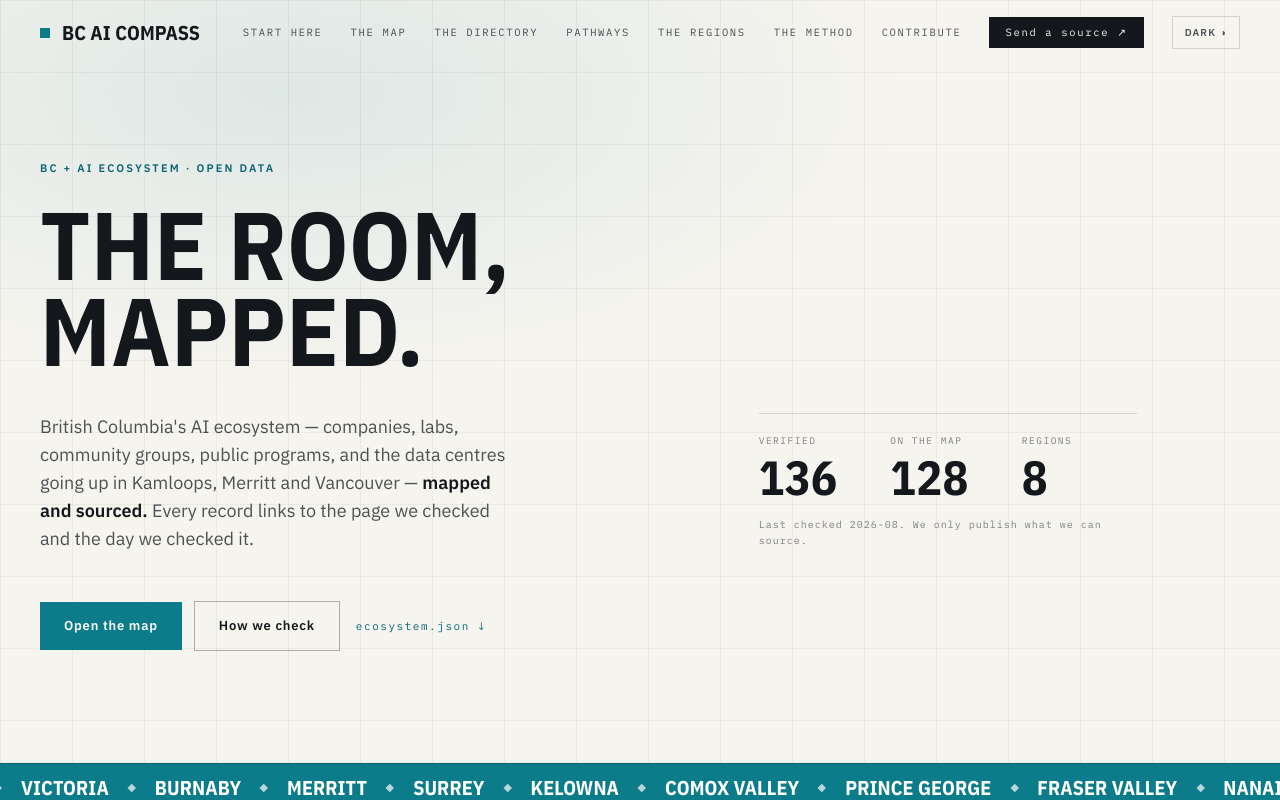
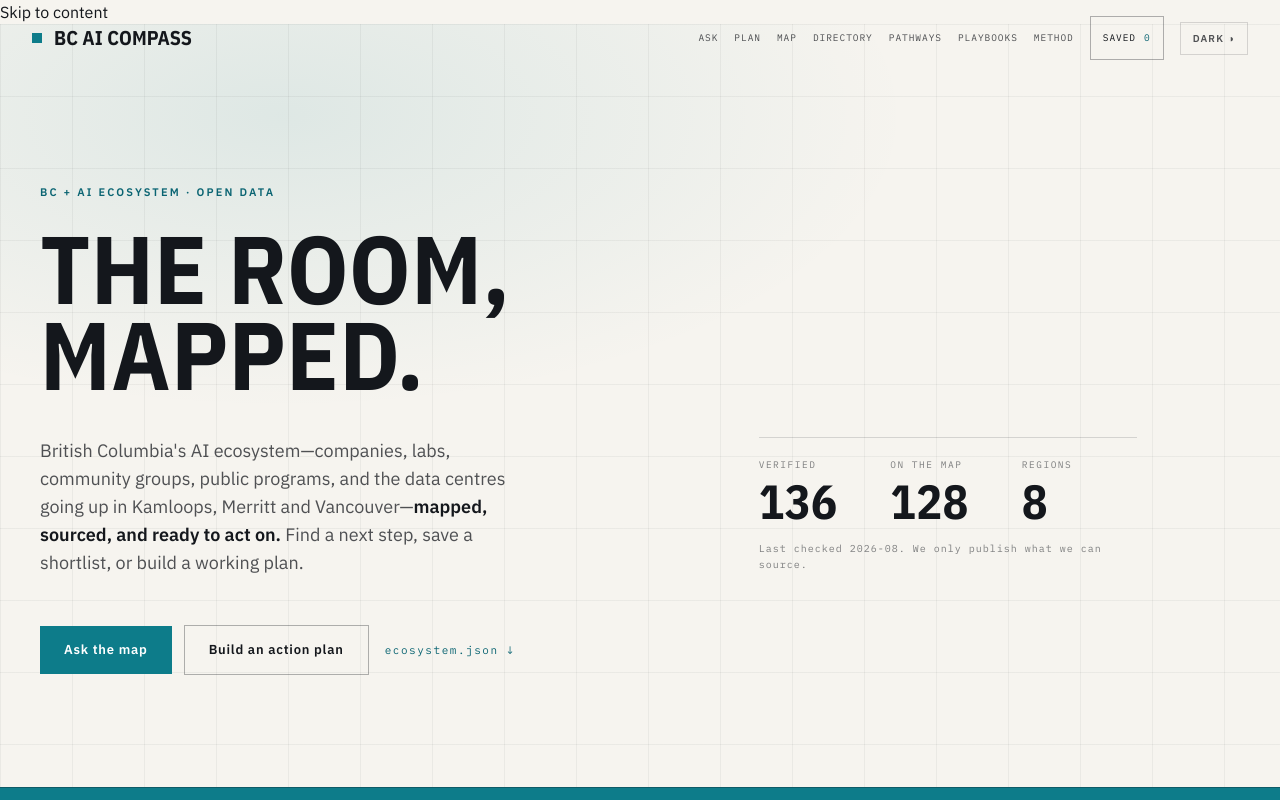
Before and after one commit to MartinMontero/BCAICompass, a React (Vite) app: page / in a window 1280 px wide. Shown: the top 800 px of the page. Built offline with nearby package versions, Linux system fonts and the light colour scheme.

Commit message:
Integrate practical workflows and accessible navigation

```diff
--- a/src/App.tsx
+++ b/src/App.tsx
@@ -1,72 +1,75 @@
-import { useCallback, useEffect, useState } from 'react';
+import { useCallback, useEffect, useMemo, useState } from 'react';
 import Nav from './components/Nav';
 import Marquee from './components/Marquee';
 import Hero from './sections/Hero';
+import AskTheMap from './sections/AskTheMap';
 import Onramps from './sections/Onramps';
+import ActionPlanner from './sections/ActionPlanner';
 import EcosystemMap from './sections/EcosystemMap';
 import Directory from './sections/Directory';
+import Shortlist from './components/Shortlist';
 import Pathways from './sections/Pathways';
+import Playbooks from './sections/Playbooks';
 import Regions from './sections/Regions';
 import Mission from './sections/Mission';
 import Contribute from './sections/Contribute';
 import Footer from './sections/Footer';
 import type { Preset } from './data/preset';
+import { useShortlist } from './hooks/useShortlist';
 
 export default function App() {
-  /**
-   * The active onramp or pathway, shared by the map and the directory so the two
-   * always show the same slice. One slot, so an onramp and a pathway cannot both
-   * be active — setting either replaces the other with no bookkeeping.
-   */
   const [preset, setPreset] = useState<Preset>(null);
   const clearPreset = useCallback(() => setPreset(null), []);
+  const shortlist = useShortlist();
+  const savedIds = useMemo(() => new Set(shortlist.ids), [shortlist.ids]);
 
   useEffect(() => {
     let fired = false;
     const io = new IntersectionObserver(
       (entries) => {
-        entries.forEach((e) => {
-          if (e.isIntersecting) {
+        entries.forEach((entry) => {
+          if (entry.isIntersecting) {
             fired = true;
-            e.target.classList.add('is-visible');
-            io.unobserve(e.target);
+            entry.target.classList.add('is-visible');
+            io.unobserve(entry.target);
           }
         });
       },
-      { rootMargin: '0px 0px -8% 0px', threshold: 0.08 }
+      { rootMargin: '0px 0px -8% 0px', threshold: 0.08 },
     );
-    document.querySelectorAll('.reveal').forEach((el) => io.observe(el));
-    // Resilience: if the observer never fires (old engines, embedded webviews),
-    // do not leave the content permanently hidden.
-    const t = setTimeout(() => {
-      if (!fired) document.querySelectorAll('.reveal').forEach((el) => el.classList.add('is-visible'));
+    document.querySelectorAll('.reveal').forEach((element) => io.observe(element));
+    const timeout = setTimeout(() => {
+      if (!fired) document.querySelectorAll('.reveal').forEach((element) => element.classList.add('is-visible'));
     }, 2000);
     return () => {
       io.disconnect();
-      clearTimeout(t);
+      clearTimeout(timeout);
     };
   }, []);
 
   useEffect(() => {
-    // ?flat=1 disables the reveal animation — also a reduced-motion escape hatch.
     if (window.location.search.includes('flat=1')) document.documentElement.classList.add('flat');
-    // Honour deep links like /#map once the app has mounted.
     if (window.location.hash) {
-      const el = document.querySelector(window.location.hash);
-      if (el) setTimeout(() => el.scrollIntoView({ behavior: 'instant' as ScrollBehavior }), 300);
+      const element = document.querySelector(window.location.hash);
+      if (element) setTimeout(() => element.scrollIntoView({ behavior: 'instant' as ScrollBehavior }), 300);
     }
   }, []);
 
   return (
-    <div className="min-h-screen bg-[var(--bg)] text-[var(--ink)]">
-      <Nav />
-      <main>
+    <div className="min-h-dvh bg-[var(--bg)] text-[var(--ink)]">
+      <a href="#main-content" className="skip-link">Skip to content</a>
+      <Nav savedCount={shortlist.count} />
+      <main id="main-content" tabIndex={-1}>
         <Hero />
         <Marquee />
+        <AskTheMap savedIds={savedIds} onToggle={shortlist.toggle} />
         <Onramps onPreset={setPreset} />
+        <ActionPlanner savedIds={savedIds} onToggle={shortlist.toggle} onPreset={setPreset} />
         <EcosystemMap preset={preset} onClearPreset={clearPreset} />
-        <Directory preset={preset} onClearPreset={clearPreset} />
+        <Directory preset={preset} onClearPreset={clearPreset} savedIds={savedIds} onToggle={shortlist.toggle} />
+        <Shortlist shortlist={shortlist} />
         <Pathways onPreset={setPreset} />
+        <Playbooks />
         <Regions />
         <Mission />
         <Contribute />
--- a/src/components/Nav.tsx
+++ b/src/components/Nav.tsx
@@ -1,26 +1,25 @@
 import { useEffect, useState } from 'react';
 
 const LINKS = [
-  { n: '01', label: 'START HERE', href: '#start' },
-  { n: '02', label: 'THE MAP', href: '#map' },
-  { n: '03', label: 'THE DIRECTORY', href: '#directory' },
-  { n: '04', label: 'PATHWAYS', href: '#pathways' },
-  { n: '05', label: 'THE REGIONS', href: '#regions' },
-  { n: '06', label: 'THE METHOD', href: '#method' },
-  { n: '07', label: 'CONTRIBUTE', href: '#contribute' },
+  { n: '01', label: 'ASK THE MAP', href: '#ask', short: 'ASK' },
+  { n: '02', label: 'ACTION PLAN', href: '#planner', short: 'PLAN' },
+  { n: '03', label: 'THE MAP', href: '#map', short: 'MAP' },
+  { n: '04', label: 'THE DIRECTORY', href: '#directory', short: 'DIRECTORY' },
+  { n: '05', label: 'SHORTLIST', href: '#shortlist', short: 'SHORTLIST' },
+  { n: '06', label: 'PATHWAYS', href: '#pathways', short: 'PATHWAYS' },
+  { n: '07', label: 'PLAYBOOKS', href: '#playbooks', short: 'PLAYBOOKS' },
+  { n: '08', label: 'THE REGIONS', href: '#regions', short: 'REGIONS' },
+  { n: '09', label: 'THE METHOD', href: '#method', short: 'METHOD' },
+  { n: '10', label: 'CONTRIBUTE', href: '#contribute', short: 'CONTRIBUTE' },
 ];
 
-export default function Nav() {
+const DESKTOP_LINKS = LINKS.filter((link) => ['#ask', '#planner', '#map', '#directory', '#pathways', '#playbooks', '#method'].includes(link.href));
+
+export default function Nav({ savedCount }: { savedCount: number }) {
   const [hidden, setHidden] = useState(false);
   const [scrolled, setScrolled] = useState(false);
   const [open, setOpen] = useState(false);
-  // Read the initial theme lazily, at first render, rather than in an effect.
-  // The inline bootstrap in index.html stamps data-theme on <html> before React
-  // mounts, so the value is already there — and syncing it in an effect would
-  // cause a cascading render for no reason.
-  const [theme, setTheme] = useState<string>(
-    () => document.documentElement.getAttribute('data-theme') || 'light'
-  );
+  const [theme, setTheme] = useState<string>(() => document.documentElement.getAttribute('data-theme') || 'light');
 
   const toggleTheme = () => {
     const next = theme === 'dark' ? 'light' : 'dark';
@@ -29,7 +28,7 @@
     try {
       localStorage.setItem('bcac-theme', next);
     } catch {
-      /* private mode — the in-memory toggle still works for this session */
+      // The in-memory theme still works when storage is unavailable.
     }
   };
 
@@ -48,54 +47,44 @@
 
   useEffect(() => {
     document.body.style.overflow = open ? 'hidden' : '';
+    const onKeyDown = (event: KeyboardEvent) => {
+      if (event.key === 'Escape') setOpen(false);
+    };
+    if (open) window.addEventListener('keydown', onKeyDown);
     return () => {
       document.body.style.overflow = '';
+      window.removeEventListener('keydown', onKeyDown);
     };
   }, [open]);
 
   return (
     <>
       <header className={`site-nav fixed top-0 left-0 right-0 z-[1000] ${hidden && !open ? 'nav-hidden' : ''}`}>
-        <div
-          className={`mx-auto flex items-center justify-between px-5 md:px-10 py-4 transition-all duration-500 ${
-            scrolled || open ? 'nav-scrolled' : ''
-          }`}
-        >
-          <a href="#top" className="flex items-center gap-3 group" onClick={() => setOpen(false)}>
-            <span className="block w-2.5 h-2.5 bg-[var(--brand)] group-hover:rotate-45 transition-transform duration-300" />
+        <div className={`mx-auto flex items-center justify-between px-5 md:px-8 py-4 transition-all duration-300 ${scrolled || open ? 'nav-scrolled' : ''}`}>
+          <a href="#top" className="flex items-center gap-3 group shrink-0" onClick={() => setOpen(false)}>
+            <span className="block w-2.5 h-2.5 bg-[var(--brand)] group-hover:rotate-45 transition-transform duration-200" />
             <span className="font-display text-lg md:text-xl tracking-wide uppercase">BC AI Compass</span>
           </a>
 
-          <nav className="hidden md:flex items-center gap-7" aria-label="Primary">
-            {LINKS.map((l) => (
-              <a
-                key={l.href}
-                href={l.href}
-                className="font-mono2 text-[10.5px] tracking-[0.16em] text-[var(--ink-soft)] hover:text-[var(--ink)] transition-colors"
-              >
-                {l.label}
+          <nav className="hidden lg:flex items-center gap-4" aria-label="Primary">
+            {DESKTOP_LINKS.map((link) => (
+              <a key={link.href} href={link.href} className="font-mono2 text-[9.5px] tracking-[0.1em] text-[var(--ink-soft)] hover:text-[var(--ink)] transition-colors">
+                {link.short}
               </a>
             ))}
-            <a
-              href="#contribute"
-              className="font-mono2 text-[10.5px] tracking-[0.16em] bg-[var(--ink)] text-[var(--bg)] px-4 py-2 hover:bg-[var(--brand)] hover:text-[var(--brand-ink)] transition-colors"
-            >
-              Send a source ↗
+            <a href="#shortlist" className="min-h-11 inline-flex items-center font-mono2 text-[9.5px] tracking-[0.1em] border border-[var(--line-strong)] px-3 text-[var(--ink)] hover:border-[var(--brand)] transition-colors" aria-label={`Open shortlist, ${savedCount} saved`}>
+              SAVED <span className="ml-2 text-[var(--accent)]">{savedCount}</span>
             </a>
-            <button
-              onClick={toggleTheme}
-              className="theme-toggle"
-              aria-label={theme === 'dark' ? 'Switch to light theme' : 'Switch to dark theme'}
-              title={theme === 'dark' ? 'Light' : 'Dark'}
-            >
+            <button onClick={toggleTheme} className="theme-toggle" aria-label={theme === 'dark' ? 'Switch to light theme' : 'Switch to dark theme'} title={theme === 'dark' ? 'Light' : 'Dark'}>
               {theme === 'dark' ? 'LIGHT ◐' : 'DARK ◑'}
             </button>
           </nav>
 
           <button
-            className="md:hidden font-mono2 text-[11px] tracking-[0.18em] bg-[var(--ink)] text-[var(--bg)] px-3 py-2"
+            className="lg:hidden min-h-11 font-mono2 text-[11px] tracking-[0.18em] bg-[var(--ink)] text-[var(--bg)] px-4 py-2"
             onClick={() => setOpen(!open)}
             aria-expanded={open}
+            aria-controls="mobile-navigation"
             aria-label={open ? 'Close menu' : 'Open menu'}
           >
             {open ? 'CLOSE ✕' : 'MENU ☰'}
@@ -103,51 +92,27 @@
         </div>
       </header>
 
-      {/* full-screen mobile menu */}
       <div
-        className={`fixed inset-0 z-[990] bg-[var(--bg)] flex flex-col justify-between px-5 pt-24 pb-8 transition-opacity duration-300 md:hidden ${
-          open ? 'opacity-100 pointer-events-auto' : 'opacity-0 pointer-events-none'
-        }`}
+        id="mobile-navigation"
+        inert={!open}
+        className={`fixed inset-0 z-[990] bg-[var(--bg)] overflow-y-auto px-5 pt-24 pb-8 transition-opacity duration-200 lg:hidden ${open ? 'opacity-100 pointer-events-auto' : 'opacity-0 pointer-events-none'}`}
         aria-hidden={!open}
       >
         <nav aria-label="Mobile">
-          {LINKS.map((l) => (
-            <a
-              key={l.href}
-              href={l.href}
-              onClick={() => setOpen(false)}
-              className="flex items-baseline gap-4 py-3.5 border-t border-[var(--line)] last:border-b group"
-            >
-              <span className="font-mono2 text-[11px] text-[var(--accent)]">{l.n}</span>
-              <span className="font-display uppercase text-3xl tracking-wide group-hover:text-[var(--accent)] transition-colors">
-                {l.label}
-              </span>
+          {LINKS.map((link) => (
+            <a key={link.href} href={link.href} onClick={() => setOpen(false)} className="flex items-baseline gap-4 py-2.5 border-t border-[var(--line)] last:border-b group">
+              <span className="font-mono2 text-[10px] text-[var(--accent)]">{link.n}</span>
+              <span className="font-display uppercase text-2xl tracking-wide group-hover:text-[var(--accent)] transition-colors">{link.label}</span>
+              {link.href === '#shortlist' && <span className="ml-auto font-mono2 text-[11px] text-[var(--ink-soft)]">{savedCount}</span>}
             </a>
           ))}
         </nav>
-        <div>
-          <div className="font-mono2 text-[9.5px] tracking-[0.2em] text-[var(--ink-faint)] uppercase mb-3">
-            Open data
-          </div>
+        <div className="mt-8">
+          <div className="font-mono2 text-[9.5px] tracking-[0.2em] text-[var(--ink-faint)] uppercase mb-3">Open data</div>
           <div className="flex flex-wrap gap-2">
-            <a
-              href="./ecosystem.json"
-              className="font-mono2 text-[10px] tracking-[0.14em] text-[var(--ink-soft)] border border-[var(--line)] px-3 py-2.5"
-            >
-              ecosystem.json ↓
-            </a>
-            <a
-              href="#contribute"
-              onClick={() => setOpen(false)}
-              className="font-mono2 text-[10px] tracking-[0.14em] bg-[var(--ink)] text-[var(--bg)] px-3 py-2.5"
-            >
-              Send a source ↗
-            </a>
-            <button
-              onClick={toggleTheme}
-              className="theme-toggle"
-              aria-label={theme === 'dark' ? 'Switch to light theme' : 'Switch to dark theme'}
-            >
+            <a href="./ecosystem.json" className="font-mono2 text-[10px] tracking-[0.14em] text-[var(--ink-soft)] border border-[var(--line)] px-3 py-2.5">ecosystem.json ↓</a>
+            <a href="#contribute" onClick={() => setOpen(false)} className="font-mono2 text-[10px] tracking-[0.14em] bg-[var(--ink)] text-[var(--bg)] px-3 py-2.5">Send a source ↗</a>
+            <button onClick={toggleTheme} className="theme-toggle" aria-label={theme === 'dark' ? 'Switch to light theme' : 'Switch to dark theme'}>
               {theme === 'dark' ? 'LIGHT ◐' : 'DARK ◑'}
             </button>
           </div>
--- a/src/sections/Hero.tsx
+++ b/src/sections/Hero.tsx
@@ -1,87 +1,45 @@
 import { MAPPED, ORGANIZATIONS, REGIONS } from '../data/organizations';
 
 export default function Hero() {
-  const regionsCovered = REGIONS.filter((r) => ORGANIZATIONS.some((o) => o.region === r)).length;
-  const stamp = ORGANIZATIONS.map((o) => o.verified).sort().slice(-1)[0];
+  const regionsCovered = REGIONS.filter((region) => ORGANIZATIONS.some((organization) => organization.region === region)).length;
+  const stamp = ORGANIZATIONS.map((organization) => organization.verified).sort().slice(-1)[0];
 
   return (
     <section id="top" className="relative overflow-hidden pt-32 pb-20 md:pt-40 md:pb-28">
+      <div aria-hidden className="absolute inset-0 pointer-events-none" style={{ background: 'radial-gradient(ellipse 70% 55% at 22% 12%, var(--hero-glow), transparent 70%)' }} />
       <div
         aria-hidden
         className="absolute inset-0 pointer-events-none"
         style={{
-          background:
-            'radial-gradient(ellipse 70% 55% at 22% 12%, var(--hero-glow), transparent 70%)',
-        }}
-      />
-      <div
-        aria-hidden
-        className="absolute inset-0 pointer-events-none"
-        style={{
-          backgroundImage:
-            'linear-gradient(var(--grid-line) 1px, transparent 1px), linear-gradient(90deg, var(--grid-line) 1px, transparent 1px)',
+          backgroundImage: 'linear-gradient(var(--grid-line) 1px, transparent 1px), linear-gradient(90deg, var(--grid-line) 1px, transparent 1px)',
           backgroundSize: '72px 72px',
         }}
       />
 
       <div className="relative px-5 md:px-10 max-w-[1400px] mx-auto">
         <div className="eyebrow mb-6 reveal">BC + AI ECOSYSTEM · OPEN DATA</div>
-
         <h1 className="font-display uppercase leading-[0.9] text-[13vw] md:text-[8.5vw] lg:text-[7.5vw] max-w-[15ch] reveal">
-          The room,
-          <br />
-          mapped.
+          The room,<br />mapped.
         </h1>
 
         <div className="mt-10 grid md:grid-cols-12 gap-8 items-start">
           <p className="md:col-span-5 text-base md:text-lg leading-relaxed text-[var(--ink-soft)] reveal">
-            British Columbia's AI ecosystem — companies, labs, community groups,
-            public programs, and the data centres going up in Kamloops, Merritt and
-            Vancouver —{' '}
-            <strong className="text-[var(--ink)]">mapped and sourced.</strong>{' '}
-            Every record links to the page we checked and the day we checked it.
+            British Columbia's AI ecosystem—companies, labs, community groups, public programs, and the data centres going up in Kamloops, Merritt and Vancouver—<strong className="text-[var(--ink)]">mapped, sourced, and ready to act on.</strong> Find a next step, save a shortlist, or build a working plan.
           </p>
-
           <div className="md:col-span-4 md:col-start-8 reveal">
             <dl className="grid grid-cols-3 gap-4 border-t border-[var(--line)] pt-5">
-              <div>
-                <dt className="font-mono2 text-[9.5px] tracking-[0.16em] uppercase text-[var(--ink-faint)]">
-                  Verified
-                </dt>
-                <dd className="font-display text-4xl md:text-5xl mt-1">{ORGANIZATIONS.length}</dd>
-              </div>
-              <div>
-                <dt className="font-mono2 text-[9.5px] tracking-[0.16em] uppercase text-[var(--ink-faint)]">
-                  On the map
-                </dt>
-                <dd className="font-display text-4xl md:text-5xl mt-1">{MAPPED.length}</dd>
-              </div>
-              <div>
-                <dt className="font-mono2 text-[9.5px] tracking-[0.16em] uppercase text-[var(--ink-faint)]">
-                  Regions
-                </dt>
-                <dd className="font-display text-4xl md:text-5xl mt-1">{regionsCovered}</dd>
-              </div>
+              <div><dt className="font-mono2 text-[9.5px] tracking-[0.16em] uppercase text-[var(--ink-faint)]">Verified</dt><dd className="font-display text-4xl md:text-5xl mt-1">{ORGANIZATIONS.length}</dd></div>
+              <div><dt className="font-mono2 text-[9.5px] tracking-[0.16em] uppercase text-[var(--ink-faint)]">On the map</dt><dd className="font-display text-4xl md:text-5xl mt-1">{MAPPED.length}</dd></div>
+              <div><dt className="font-mono2 text-[9.5px] tracking-[0.16em] uppercase text-[var(--ink-faint)]">Regions</dt><dd className="font-display text-4xl md:text-5xl mt-1">{regionsCovered}</dd></div>
             </dl>
-            <p className="font-mono2 text-[10px] tracking-[0.1em] text-[var(--ink-faint)] mt-4 leading-relaxed">
-              Last checked {stamp}. We only publish what we can source.
-            </p>
+            <p className="font-mono2 text-[10px] tracking-[0.1em] text-[var(--ink-faint)] mt-4 leading-relaxed">Last checked {stamp}. We only publish what we can source.</p>
           </div>
         </div>
 
         <div className="mt-12 flex flex-wrap items-center gap-3 reveal">
-          <a href="#map" className="btn-primary">
-            Open the map
-          </a>
-          <a href="#method" className="btn-ghost">
-            How we check
-          </a>
-          <a
-            href="./ecosystem.json"
-            className="font-mono2 text-[11px] tracking-[0.14em] text-[var(--accent)] hover:text-[var(--ink)] transition-colors ml-1"
-          >
-            ecosystem.json ↓
-          </a>
+          <a href="#ask" className="btn-primary">Ask the map</a>
+          <a href="#planner" className="btn-ghost">Build an action plan</a>
+          <a href="./ecosystem.json" className="min-h-11 inline-flex items-center font-mono2 text-[11px] tracking-[0.14em] text-[var(--accent)] hover:text-[var(--ink)] transition-colors ml-1">ecosystem.json ↓</a>
         </div>
       </div>
     </section>
```
